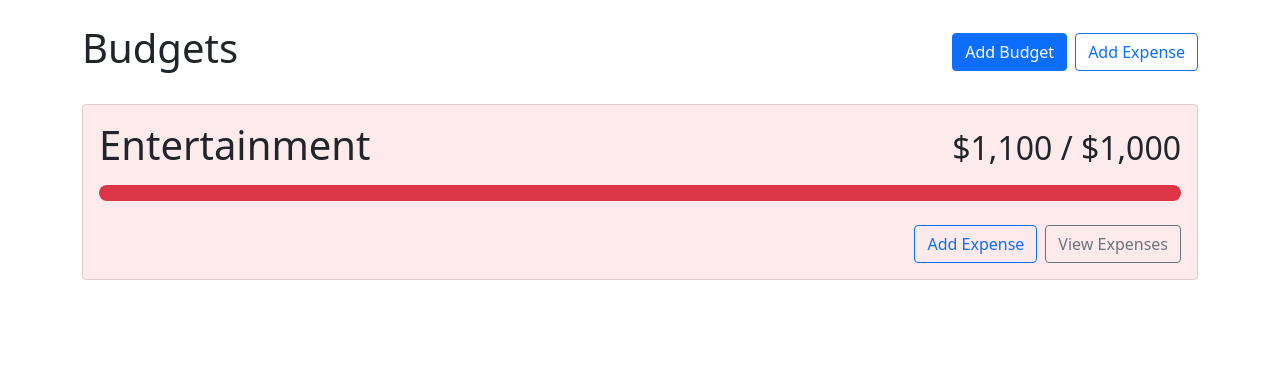
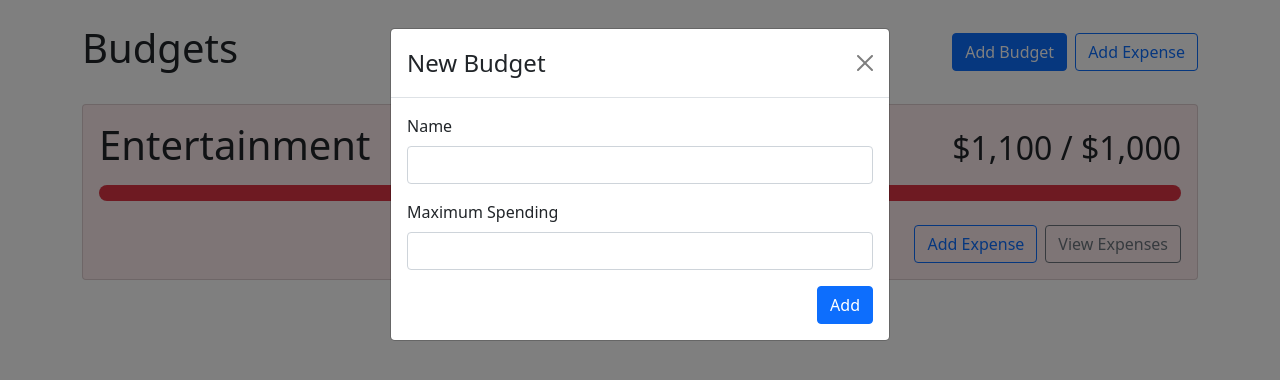
Before and after one commit to mhyneman8/budget-planner, a React (Create React App) app: page / in a window 1280 px wide. Shown: the top 380 px of the page. Built offline with nearby package versions, Linux system fonts and the light colour scheme.

Commit message:
add budget Modal

```diff
--- a/src/App.js
+++ b/src/App.js
@@ -1,6 +1,7 @@
 import React, { useState } from 'react';
 import { Stack, Button } from 'react-bootstrap'
 import Container from 'react-bootstrap/Container';
+import AddBudgetModal from './components/AddBudgetModal';
 // import Card from './components/Card';
 import BudgetCard from './components/BudgetCard';
 
@@ -8,6 +9,7 @@
   const [active, setActive] = useState('FirstCard');
 
   return (
+    <>
       <Container className='my-4'>
         <Stack direction="horizontal" gap="2" className="mb-4">
           <h1 className="me-auto">Budgets</h1>
@@ -22,16 +24,15 @@
             alignItems: 'flex-start'
           }}
         >
-        <BudgetCard name="Entertainment" gray amount={1100} max={1000} />
+          <BudgetCard
+            name="Entertainment"
+            gray
+            amount={1100}
+            max={1000} />
         </div>
-      {/* <nav>
-        <h1>Budgets</h1>
-        <button>Add Budget</button>
-        <button>Add Expense</button>
-      </nav>
-       */}
-
       </Container>
+      <AddBudgetModal show />
+    </>
   )
 }
 
--- /dev/null
+++ b/src/components/AddBudgetModal.jsx
@@ -0,0 +1,30 @@
+import { Modal, Form, Button } from 'react-bootstrap';
+
+export default function AddBudgetModal({ show, handleClose }) {
+    function handleSubmit(e) {
+
+    }
+
+    return (
+    <Modal show={show} onHide={handleClose} >
+        <Form onSubmit={handleSubmit}>
+            <Modal.Header closeButton>
+                <Modal.Title>New Budget</Modal.Title>
+            </Modal.Header>
+            <Modal.Body>
+                <Form.Group className="mb-3" controlId="name">
+                    <Form.Label>Name</Form.Label>
+                    <Form.Control type="text" required />
+                </Form.Group>
+                <Form.Group className="mb-3" controlId="max">
+                    <Form.Label>Maximum Spending</Form.Label>
+                    <Form.Control type="number" required min={0} step={0.01} />
+                </Form.Group>
+                <div className='d-flex justify-content-end'>
+                    <Button variant="primary" type="submit">Add</Button>
+                </div>
+            </Modal.Body>
+        </Form>
+    </Modal>
+  )
+}
```
Lines whose indentation alone changed are shown as unchanged.
